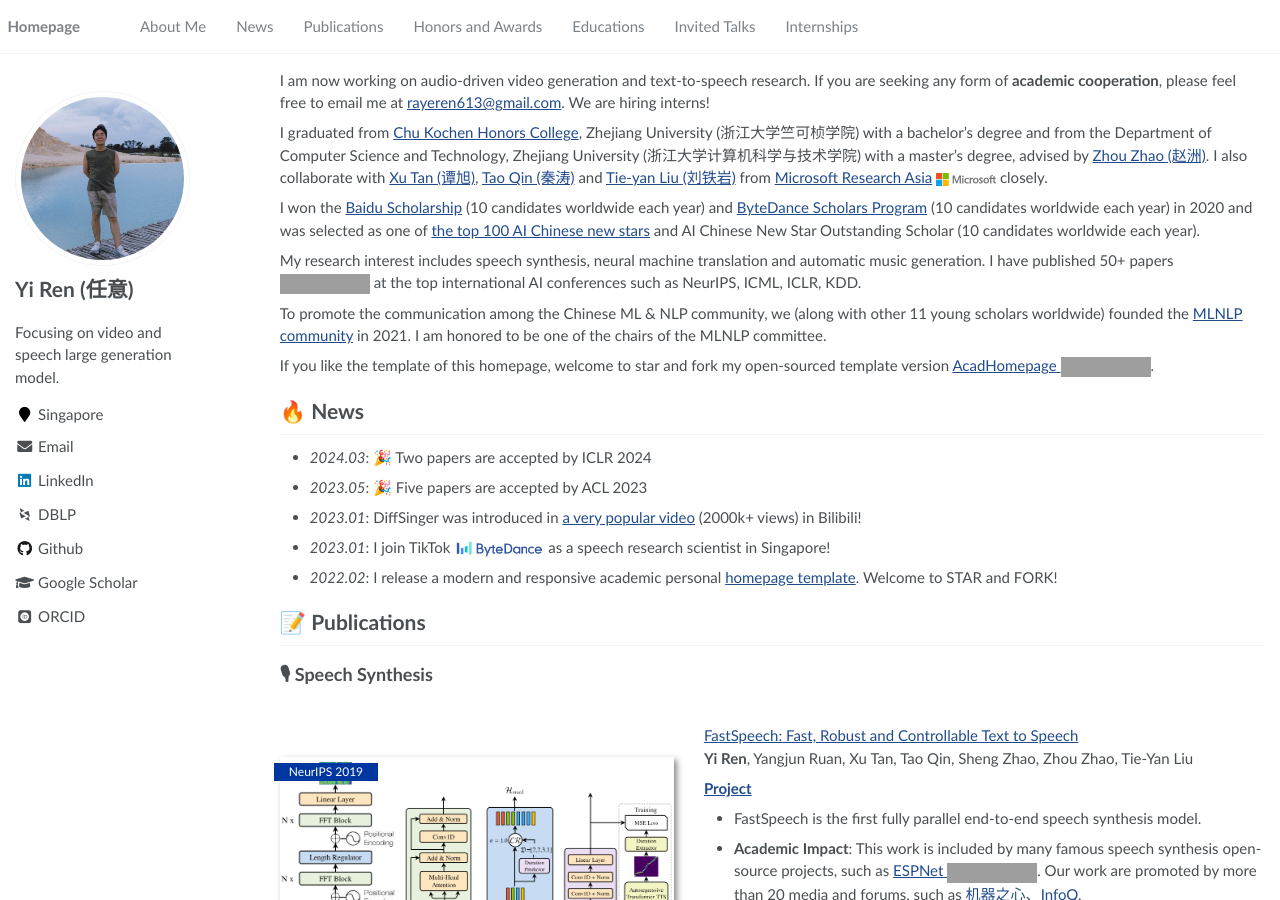
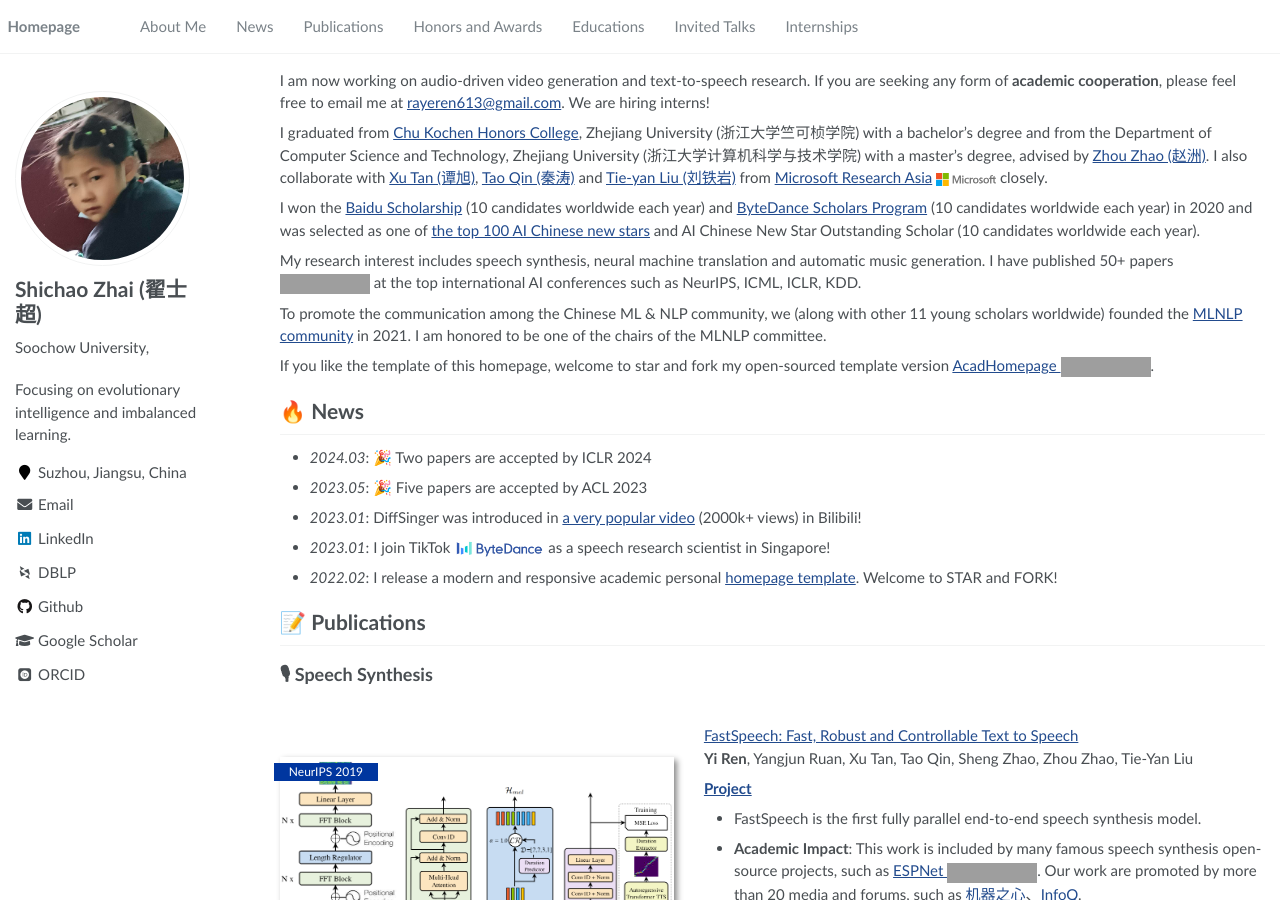
Before and after one commit to zhaishichao/zhaishichao.github.io, a Jekyll site: the page built from _pages/about.md, in a window 1280 px wide and 900 px high. Built offline with Jekyll 4.4.1, drawn with Linux system fonts in a browser that asks for light colours; some web fonts are replaced; grey boxes are pictures that could not be loaded.

Commit message:
修改了头像和个人基本信息

```diff
--- a/_config.yml
+++ b/_config.yml
@@ -6,10 +6,10 @@
 # `jekyll serve`. If you change this file, please restart the server process.
 
 # Site Settings
-title                    : "Yi Ren (任意)"
-description              : "Focusing on video and speech large generation model."
-repository               : "rayeren/rayeren.github.io"
-google_scholar_stats_use_cdn : true
+title                    : "Shichao Zhai (翟士超)"
+description              : "Focusing on evolutionary intelligence and imbalanced learning."
+repository               : "zhaishichao/zhaishichao.github.io"
+google_scholar_stats_use_cdn : false
 
 # google analytics
 google_analytics_id      : G-SWFCX99KQZ
@@ -21,10 +21,10 @@ baidu_site_verification  : code-ZxFK3f4pfb
 
 # Site Author
 author:
-  name             : "Yi Ren (任意)"
-  avatar           : "images/ry_profile.jpeg"
-  bio              : ""
-  location         : "Singapore"
+  name             : "Shichao Zhai (翟士超)"
+  avatar           : "images/profile.jpg"
+  bio              : "Soochow University, "
+  location         : "Suzhou, Jiangsu, China"
   employer         :
   pubmed           :
   googlescholar    : "https://scholar.google.com/citations?user=4FA6C0AAAAAJ"
@@ -37,13 +37,13 @@ author:
   flickr           :
   facebook         :
   foursquare       :
-  github           : "RayeRen"
+  github           : "zhaishichao"
   google_plus      :
   keybase          :
   instagram        :
   impactstory      : #"https://profiles.impactstory.org/u/xxxx-xxxx-xxxx-xxxx"
   lastfm           :
-  linkedin         : "rayeren"
+  linkedin         : "zhaishichao"
   dblp             : "https://dblp.org/pid/75/6568-6.html"
   orcid            : "https://orcid.org/0000-0002-9160-3848"
   pinterest        :
```
Also changed, not shown: images/profile.jpg (added).
